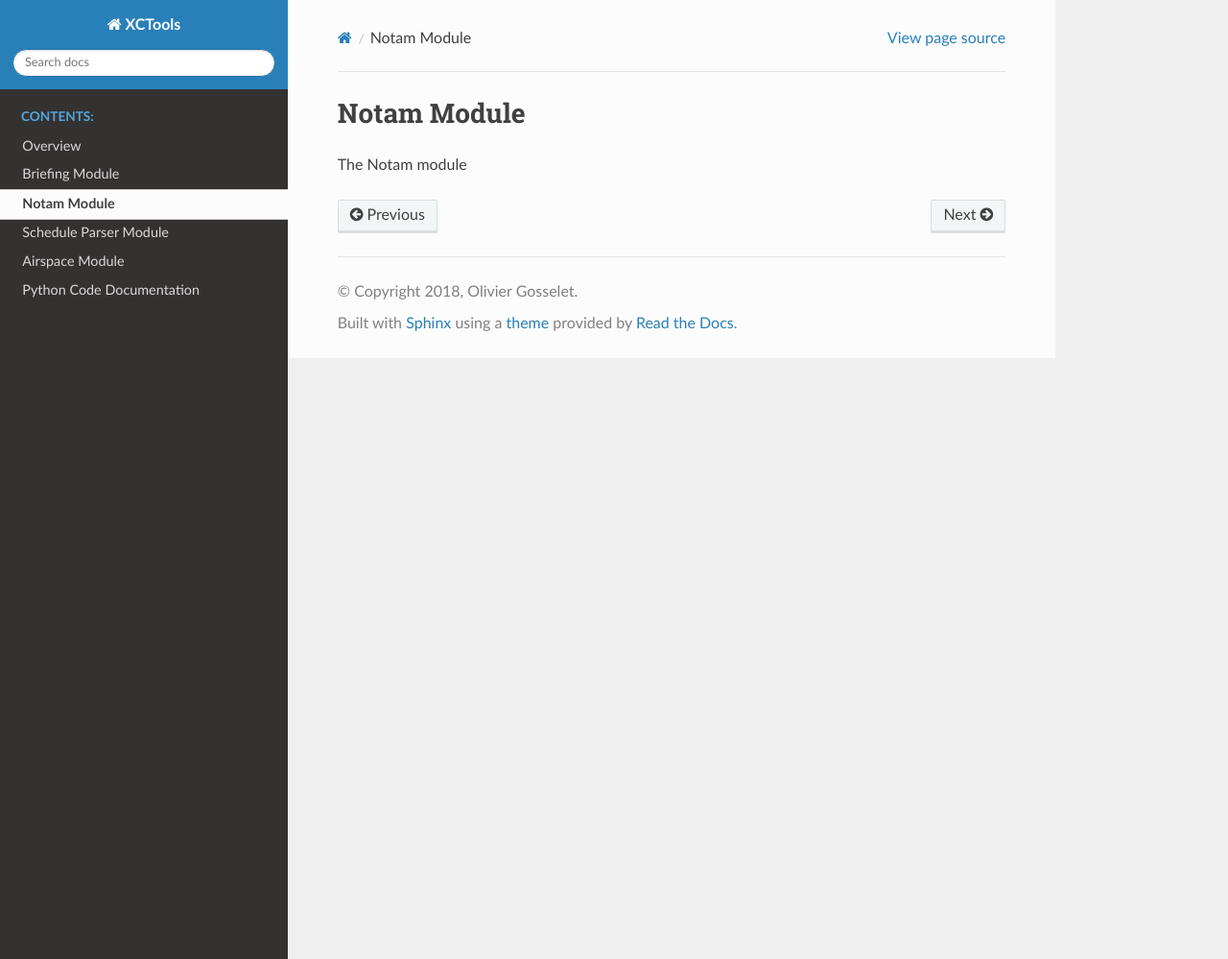
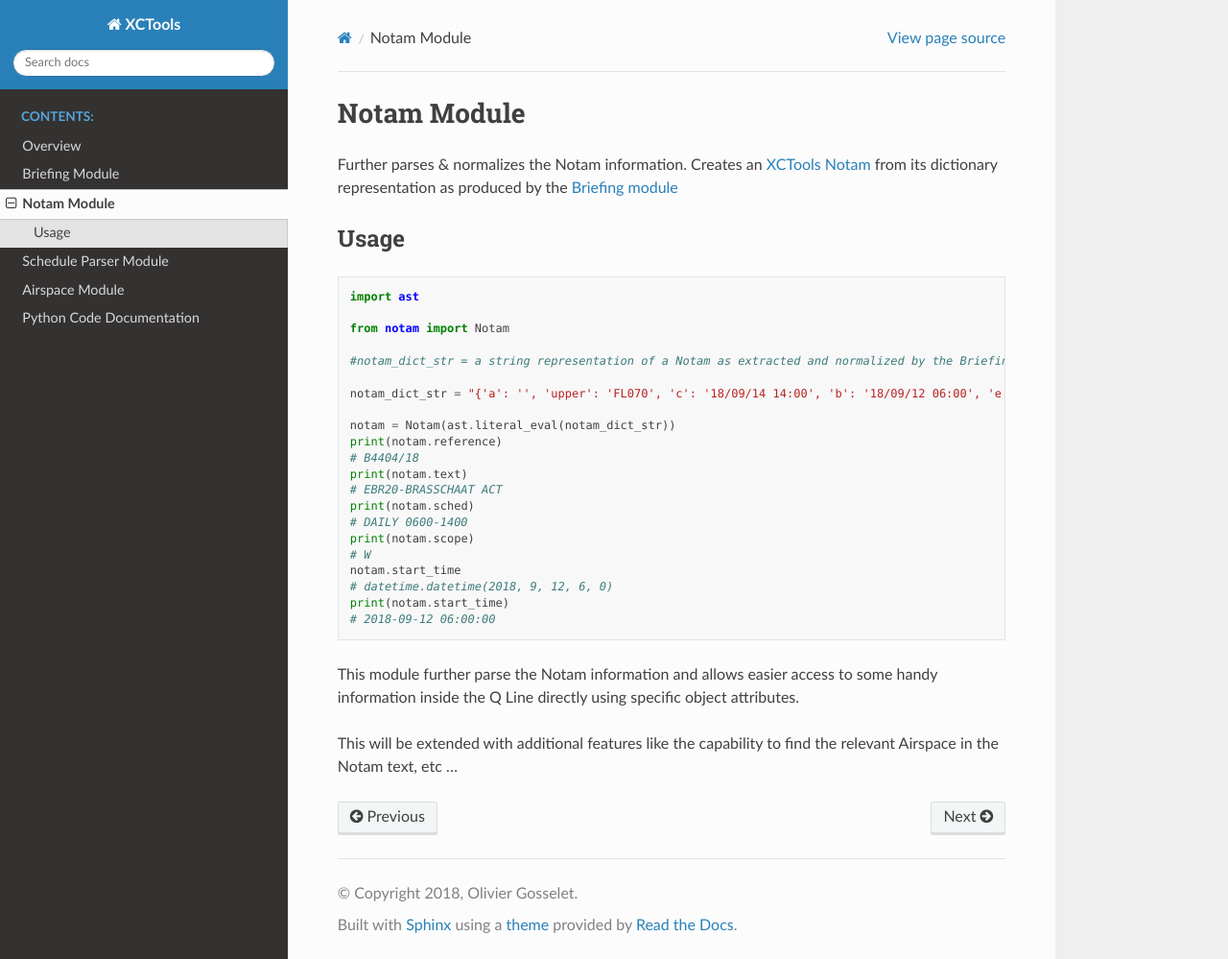
Before and after one commit to ogosselet/xctools, a Sphinx documentation site: the page built from docs/notam.rst, in a window 1280 px wide and 999 px high. Shown: the whole window at 96% size. Built offline with Sphinx 7.4.7 and the Read the Docs theme 2.0.0, drawn with Linux system fonts in a browser that asks for light colours.

```diff
--- a/docs/notam.rst
+++ b/docs/notam.rst
@@ -1,4 +1,39 @@
 Notam Module
 ============
 
-The Notam module
+Further parses & normalizes the Notam information.
+Creates an `XCTools Notam <./code.html#notam.notam.Notam>`_  from its dictionary representation
+as produced by the `Briefing module <./briefing.html>`_
+
+Usage
+-----
+
+.. code-block:: python
+
+    import ast
+
+    from notam import Notam
+
+    #notam_dict_str = a string representation of a Notam as extracted and normalized by the Briefing module
+
+    notam_dict_str = "{'a': '', 'upper': 'FL070', 'c': '18/09/14 14:00', 'b': '18/09/12 06:00', 'e': 'EBR20-BRASSCHAAT ACT', 'src': 'NATS', 'lower': 'GND', 'q': 'EBBU/QRRCA/IV/BO/W/000/070/5121N00435E004', 'sched': 'DAILY 0600-1400', 'ref': 'B4404/18'}"
+
+    notam = Notam(ast.literal_eval(notam_dict_str))
+    print(notam.reference)
+    # B4404/18
+    print(notam.text)
+    # EBR20-BRASSCHAAT ACT
+    print(notam.sched)
+    # DAILY 0600-1400
+    print(notam.scope)
+    # W
+    notam.start_time
+    # datetime.datetime(2018, 9, 12, 6, 0)
+    print(notam.start_time)
+    # 2018-09-12 06:00:00
+
+This module further parse the Notam information and allows easier access to some handy information inside
+the Q Line directly using specific object attributes.
+
+This will be extended with additional features like the capability to find the relevant Airspace in the
+Notam text, etc ...
```
Also changed, not shown: docs/airspace.rst (+15 -5 lines), docs/briefing.rst (+6 -5 lines), docs/code.rst (+2 -8 lines).
